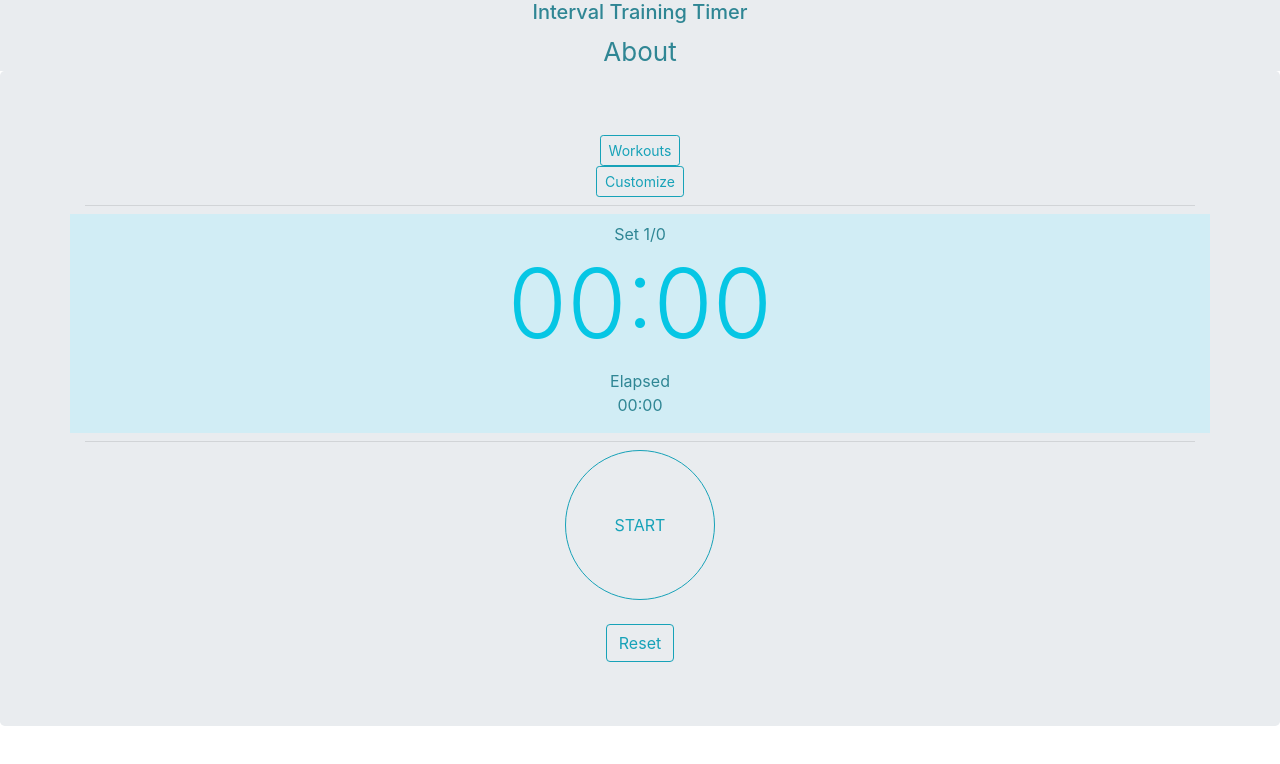
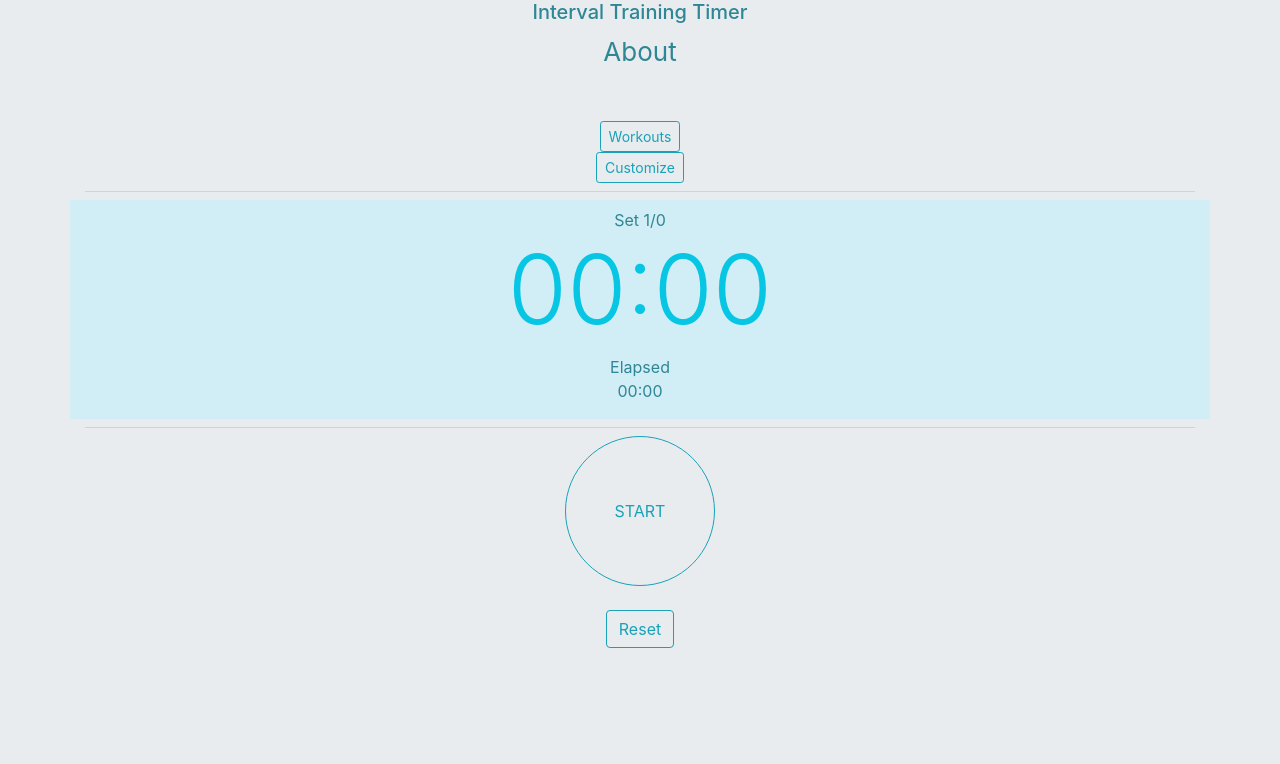
Before and after one commit to asabogal/interval-training-timer, a React (Create React App) app in the folder client/: page / in a window 1280 px wide. Shown: the top 764 px of the page. Built offline with nearby package versions, Linux system fonts and the light colour scheme.

Commit message:
better styling

```diff
--- a/client/src/containers/App.css
+++ b/client/src/containers/App.css
@@ -1,5 +1,6 @@
 .App {
   text-align: center;
+  background-color: #e9ecef;
 }
 
 .App-logo {
@@ -15,6 +16,10 @@
   font-size: calc(10px + 2vmin);
   color: #2f8694;
   background-color: #e9ecef;
+}
+
+.timer-container {
+  padding-top: 50px;
 }
 
 .App-link {
--- a/client/src/containers/Timer.js
+++ b/client/src/containers/Timer.js
@@ -4,7 +4,6 @@ import TimerDisplay from '../components/Timer/TimerDisplay'
 import TimerControls from '../components/Timer/TimerControls'
 import intro_alert from '../Alerts/IntroAlert.mp3'
 import interval_alert from '../Alerts/IntervalAlert.mp3'
-import { Jumbotron } from 'reactstrap'
 
 import {
   setCustomSettings,
@@ -154,7 +153,7 @@ class Timer extends React.Component {
     const { sets } = this.currentSettings
 
     return (
-      <Jumbotron className="App">
+      <div className="App timer-container">
         <TimerSettings
           setHighIntensity={this.setHighIntensity}
           setLowIntensity={this.setLowIntensity}
@@ -175,7 +174,7 @@ class Timer extends React.Component {
           handleResetTimer={this.handleResetTimer}
           running={running}
           />
-      </Jumbotron>
+      </div>
     );
   }
 }
--- a/client/src/index.css
+++ b/client/src/index.css
@@ -1,6 +1,7 @@
 body {
   margin: 0;
   padding: 0;
+  background-color: #e9ecef;
   font-family: -apple-system, BlinkMacSystemFont, "Segoe UI", "Roboto", "Oxygen",
     "Ubuntu", "Cantarell", "Fira Sans", "Droid Sans", "Helvetica Neue",
     sans-serif;
```
